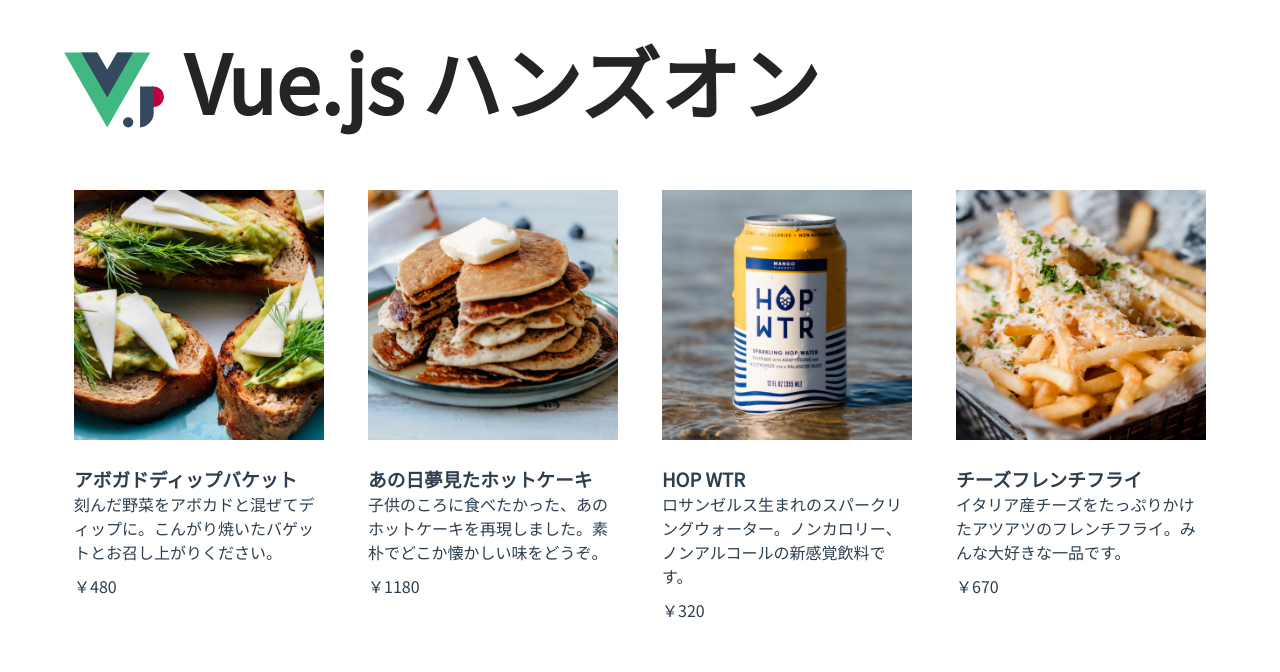
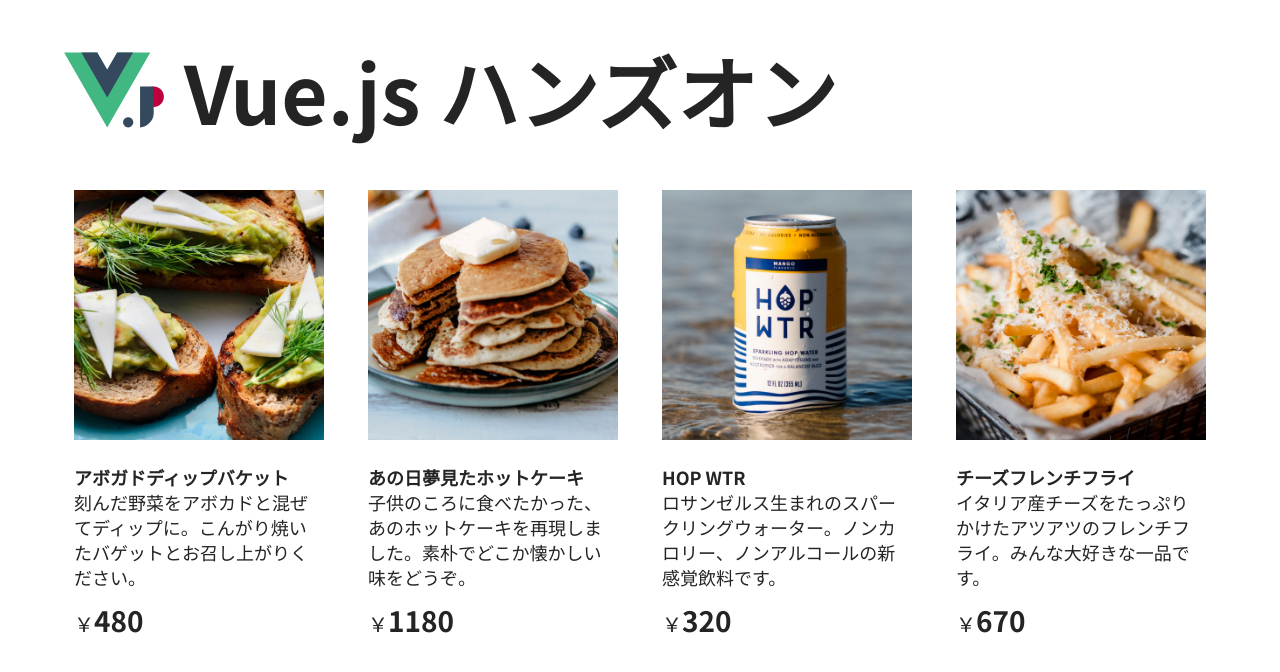
Before and after one commit to vuejs-jp/handson-vue3, a Vue app: page / in a window 1280 px wide. Shown: the top 672 px of the page. Built offline with nearby package versions, Linux system fonts and the light colour scheme.

Commit message:
feature: フォントの修正
feature: フォントの調整

```diff
--- a/public/index.html
+++ b/public/index.html
@@ -4,7 +4,8 @@
     <meta charset="utf-8">
     <meta http-equiv="X-UA-Compatible" content="IE=edge">
     <meta name="viewport" content="width=device-width,initial-scale=1.0">
-    <link href="https://fonts.googleapis.com/css?family=Noto+Sans+JP" rel="stylesheet">
+    <link rel="preconnect" href="https://fonts.gstatic.com">
+    <link href="https://fonts.googleapis.com/css2?family=Noto+Sans+JP:wght@400;700&display=swap" rel="stylesheet">
     <link rel="icon" href="<%= BASE_URL %>favicon.ico">
     <title><%= htmlWebpackPlugin.options.title %></title>
   </head>
--- a/src/App.vue
+++ b/src/App.vue
@@ -74,6 +74,7 @@
 .header {
   display: flex;
   align-content: center;
+  align-items: center;
   margin-top: 40px;
   margin-bottom: 40px;
 }
@@ -87,11 +88,9 @@
 .header > h1 {
   font-size: 80px;
   font-weight: bold;
-  font-style: normal;
   line-height: 80px;
   margin-top: 0;
   margin-bottom: 0;
-  color: #242424;
 }
 
 .main {
@@ -119,11 +118,23 @@
 .item > div.description > h3, .item > div.description > p {
   margin-top: 0px;
   margin-bottom: 0px;
+  font-size: 18px;
+  line-height: 25px;
+}
+
+.item > div.description > h3 {
+  font-weight: bold;
 }
 
 .item > div.description > span {
   display: block;
   margin-top: 10px;
+  font-size: 20px;
+}
+
+.item > div.description > span > .price {
+  font-size: 28px;
+  font-weight: bold;
 }
 
 .selected-item {
--- a/src/style.css
+++ b/src/style.css
@@ -1,5 +1,5 @@
 body {
-  font-family: 'Noto Sans JP', Helvetica, Arial, sans-serif;
+  font-family: 'Noto Sans JP';
   margin: 0;
   -webkit-font-smoothing: antialiased;
   -moz-osx-font-smoothing: grayscale;
@@ -9,5 +9,5 @@
   width: 90%;
   margin: 0 5%;
   text-align: center;
-  color: #2c3e50;
+  color: #242424;
 }
```
